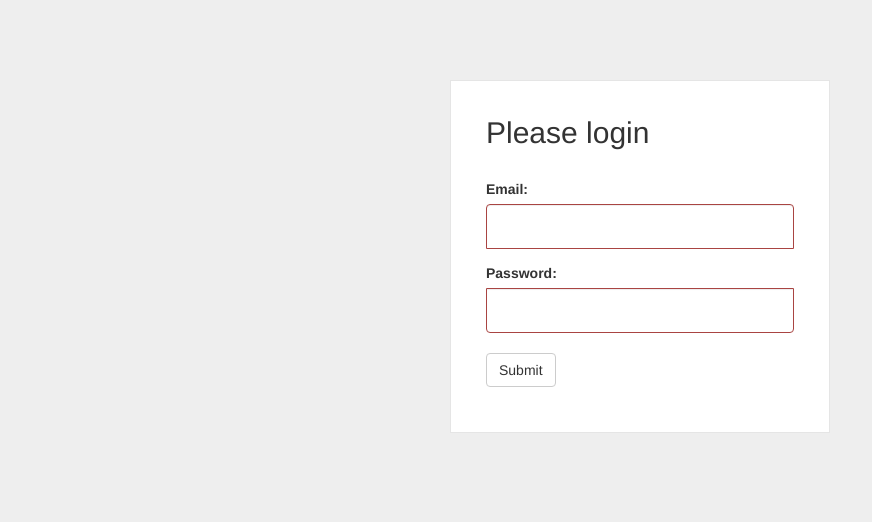
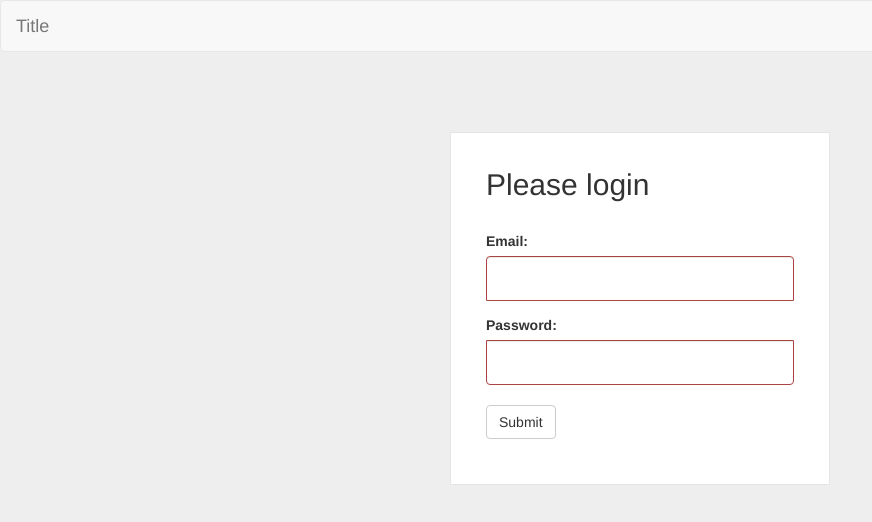
Before and after one commit to mantuonweb/react_with_routing, a React (Create React App) app in the folder React_Client/clientapp/: page / in a window 1280 px wide. Shown: the top 522 px of the page, without its empty margins (0-872 px from the left). Built offline with nearby package versions, Linux system fonts and the light colour scheme.

Commit message:
added few more changes

```diff
--- a/React_Client/clientapp/src/components/Home.js
+++ b/React_Client/clientapp/src/components/Home.js
@@ -1,13 +1,28 @@
 import React, { Component } from 'react';
 import HeaderComponent from './../components/master/Header.js';
+import * as $ from 'jquery';
 class Home extends Component {
+   users=[];
+   constructor(props){
+   	 super(props);
+   	 this.state = {
+      users:[]
+     };
+   	 this.getUser();
+   }
    render() {
     return (
        <div>
-        <HeaderComponent>Header</HeaderComponent>
         <h2>Home</h2>
+        {JSON.stringify(this.state.users)}
       </div>
     );
   }
+  getUser(){
+  	 $.get("http://www.json-generator.com/api/json/get/cqErtYhxYO?indent=2").then((res)=>{
+  	 	console.log(res);
+  	 	this.setState({ users: res});
+  	 });
+  }
 }
 export default Home;
--- a/React_Client/clientapp/src/jsx/app.jsx
+++ b/React_Client/clientapp/src/jsx/app.jsx
@@ -5,34 +5,22 @@ import {
   Route,
   Link
 } from 'react-router-dom';
-import Topics from './../components/Topics.js';
-import About from './../components/About.js';
+
 import Home from './../components/Home.js';
 import LoginComponent from './../components/login/Login.Component.js';
 import MainComponent from './../components/master/Main.js';
-
+import HeaderComponent from './../components/master/Header.js';
 
 
 function AppRender(){
 	 return (
        <Router>
         <div>
-             {/* <ul>
-                <li><Link to="/">Login</Link></li>
-                 <li><Link to="/home">Home</Link></li>
-                <li><Link to="/about">About</Link></li>
-                <li><Link to="/topics">Topics</Link></li>
-              </ul>
-    */}
           <MainComponent>
-             {/* <HeaderComponent>Header</HeaderComponent>*/}
+              <HeaderComponent>Header</HeaderComponent>
               <Route exact path="/" component={LoginComponent}/>
-              <Route path="/about" component={About}/>
               <Route path="/main" component={Home}/>
-              <Route path="/topics" component={Topics}/>
           </MainComponent>
-
-
         </div>
       </Router>
     );
--- a/React_Client/clientapp/src/jsx/login/Login.Render.jsx
+++ b/React_Client/clientapp/src/jsx/login/Login.Render.jsx
@@ -6,7 +6,7 @@ function LoginRender(){
          <div className="wrapper">
                 <div className="form-signin">
                  <Form onSubmit={this.onFormSubmit.bind(this)}>
-                     <h2 class="form-signin-heading">Please login</h2>
+                     <h2 className="form-signin-heading">Please login</h2>
                      <div className={`form-group ${this.state.username?'':'has-error'}`}>
                          <label htmlFor="email" >Email:</label>
                          <Input ref="userName" name="username" className="form-control" required="true" content={this.username} onChange={this.onUserNameHandle.bind(this)}></Input>
--- a/React_Client/clientapp/src/jsx/master/header.jsx
+++ b/React_Client/clientapp/src/jsx/master/header.jsx
@@ -5,7 +5,7 @@ function HeaderRender(){
 		        <div className="container-fluid">
 		          <div className="navbar-header">
 		            <a className="navbar-brand" href="#">
-		              <img alt="Brand" src="..." />
+		             Title
 		            </a>
 		          </div>
 		        </div>
--- a/React_Client/clientapp/src/jsx/master/main.jsx
+++ b/React_Client/clientapp/src/jsx/master/main.jsx
@@ -1,9 +1,20 @@
 import React from 'react';
-
+import Topics from './../../components/Topics.js';
+import About from './../../components/About.js';
+import {
+  BrowserRouter as Router,
+  Route,
+  Link
+} from 'react-router-dom';
+console.log(About,Topics);
 function MainRender(){
 	 return (
+     	<div>
+     		{this.props.children}
+     		<Route path="/about" component={About}/>
+ 		 	<Route path="/topics" component={Topics}/>
+     	</div>
 
-     <div> {this.props.children} </div>
-    );
+     );
 }
 export default MainRender;
```
Also changed, not shown: React_Client/clientapp/src/components/login/Login.Component.js (line endings or trailing spaces).
